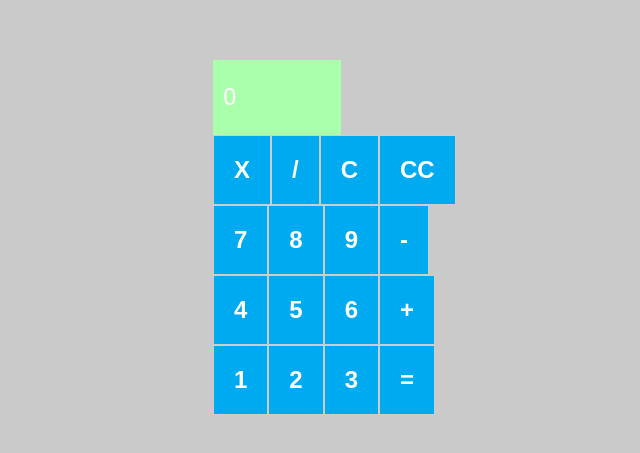
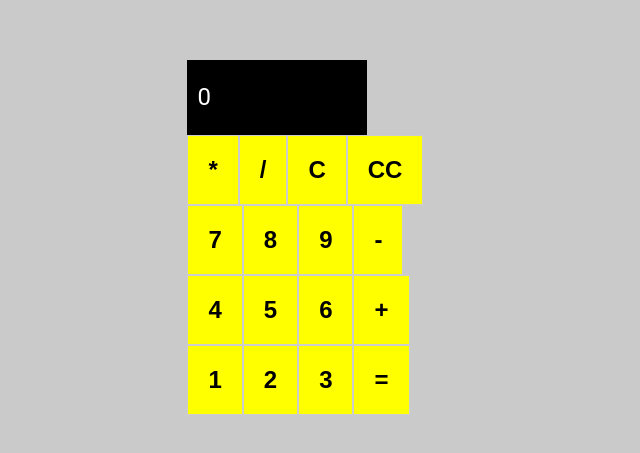
Before and after one commit to arthurdiasdeveloper/calculator-react, a React (Create React App) app: page / in a window 1280 px wide. Shown: the part 163-616 px from the top of the page, without its empty margins (363-1003 px from the left). Built offline with nearby package versions, Linux system fonts and the light colour scheme.

Commit message:
add mutiplication and division

```diff
--- a/src/App.js
+++ b/src/App.js
@@ -22,6 +22,13 @@ const App = () => {
     setOperation('')
   };
 
+  const handleOffClear = () =>{
+    handleOnClear()
+    setCurrentNumber('Pressione C para ligar a calculadora!')
+
+  };
+
+
   //function(adicionar numero)
   const handleAddNumber = (num) => {
     // O prev representa o valor que eu ja possuo nesse estado
@@ -34,7 +41,7 @@ const App = () => {
 
     if(firstNumber === '0'){
       setFirstNumber(String(currentNumber));
-      setCurrentNumber('0')
+      setCurrentNumber('+')
       setOperation('+')
 
     }else {
@@ -49,6 +56,55 @@ const App = () => {
   };
 
 
+
+   //Utilização do segudno useState (function subtração)
+   const handleSubtractNumber = () =>{
+
+    if(firstNumber === '0'){
+      setFirstNumber(String(currentNumber));
+      setCurrentNumber('0')
+      setOperation('-')
+
+    }else {
+
+      console.log( Number(firstNumber), Number(currentNumber))
+      const sub = Number(firstNumber) - Number(currentNumber);
+      setCurrentNumber(String(sub))
+      setOperation('')
+
+    }
+
+  };
+
+  //function para o button dividiro.
+  const hadleDivision = () => {
+    if(firstNumber === '0'){
+      setFirstNumber(String(currentNumber))
+      setCurrentNumber('0')
+      setOperation('/')
+
+    } else {
+      const dvision = Number(firstNumber) / Number(currentNumber);
+      setCurrentNumber(String(dvision))
+      setOperation('')
+    }
+  }
+
+  const multiplication = () => {
+    if(firstNumber === '0'){
+      setFirstNumber(String(currentNumber))
+      setCurrentNumber('0')
+      setOperation('*')
+    } else {
+      console.log(Number(firstNumber), Number(currentNumber))
+      const multiplication = Number(firstNumber) * Number(currentNumber)
+      setCurrentNumber(String(multiplication))
+      setOperation('')
+
+    }
+  }
+
+
     //Utilização do terceiro useState (funciton igual)
     const handleEquals = () =>{
 
@@ -56,6 +112,15 @@ const App = () => {
         switch(operation){
           case '+':
             handleSumNumber();
+            break;
+          case '-':
+            handleSubtractNumber();
+            break;
+          case '/':
+            hadleDivision();
+            break;
+          case '*':
+            multiplication();
             break;
         default: break;
         }
@@ -77,10 +142,10 @@ const App = () => {
 
             <Input value={currentNumber}/>
             <Row>
-                 <Button label="X" onClick={ () => handleAddNumber ('')}/>
-                 <Button label="/" onClick={ () => handleAddNumber ('')}/>
+                 <Button label="*" onClick={multiplication}/>
+                 <Button label="/" onClick={hadleDivision }/>
                  <Button label="C" onClick={ handleOnClear}/>
-                 <Button label="CC" onClick={ () => handleAddNumber ('')}/>
+                 <Button label="CC" onClick={ handleOffClear}/>
 
               </Row>
 
@@ -88,7 +153,7 @@ const App = () => {
                  <Button label="7" onClick={ () => handleAddNumber ('7')}/>
                  <Button label="8" onClick={ () => handleAddNumber ('8')}/>
                  <Button label="9" onClick={ () => handleAddNumber ('9')}/>
-                 <Button label="-" onClick={ () => handleAddNumber ('')}/>
+                 <Button label="-" onClick={handleSubtractNumber}/>
 
               </Row>
 
--- a/src/components/Button/styles.js
+++ b/src/components/Button/styles.js
@@ -5,11 +5,13 @@ import  styled from 'styled-components';
 export const ButtonContainer = styled.button`
     padding: 20px;
     border: 1px solid #CDCDCD;
-    background-color: #00AAF0;
-    color: #FFFFFF;
+    background-color: #FFFF00;
+    color: #000000;
     font-size: 24px;
     font-weight: 700;
     flex: 1;
+
+    align-items:stretch ;
     //quando eu passar o mouse em cima do button,
     //a opacidade sera de 0.6
     &:hover{
--- a/src/components/Input/styles.js
+++ b/src/components/Input/styles.js
@@ -20,7 +20,7 @@ export const InputContainer = styled.div`
     input{
         width: 100%;
         height: 75px;
-        background-color: #AAFFAA;
+        background-color: #000000;
         border: 0;
         display: flex;
         flex-direction: column;
--- a/src/styles.js
+++ b/src/styles.js
@@ -17,8 +17,10 @@ export const Container = styled.div`
 export const Content = styled.div`
     background-color: #FFFFFF;
    // min-width: 300px ;
-    width: 10%;
+    width: 14%;
     min-height: 350px;
+
+
 
 
 `
```
